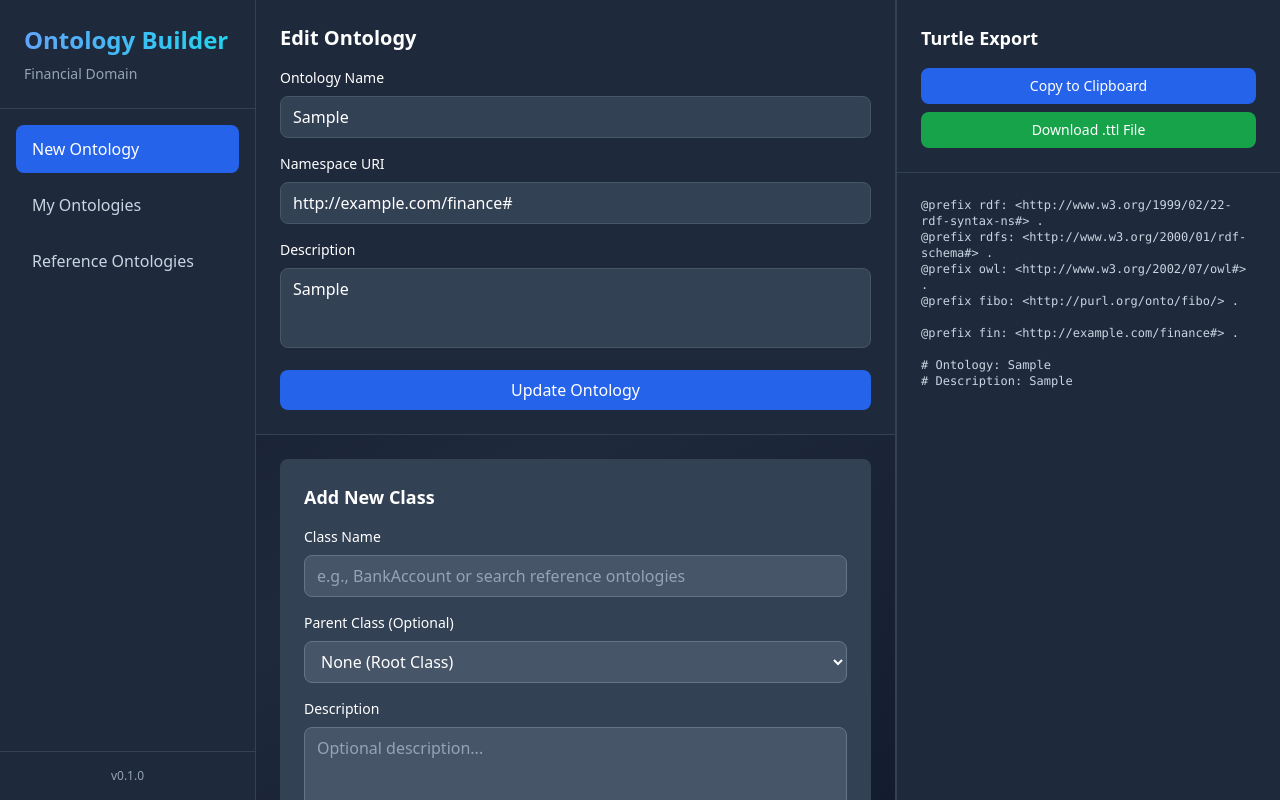
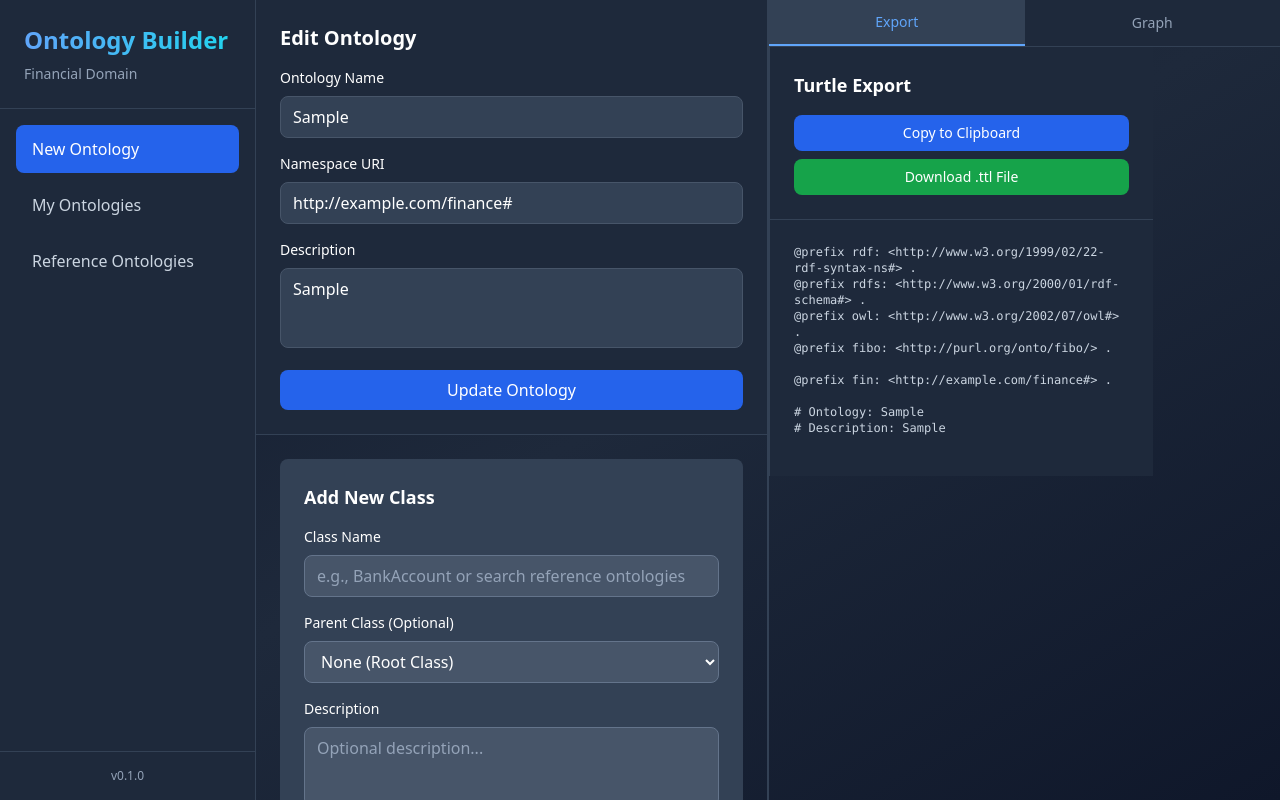
Before and after one commit to chestnzu1/ontology_maker, a Next.js app: page / in a window 1280 px wide. Both pictures are taken after typing "Sample", "Sample" into the empty fields and a click on the button "Create Ontology". Built offline with nearby package versions, Linux system fonts and the light colour scheme.

Commit message:
Add tab switcher for Export and Graph views in right panel

```diff
--- a/components/OntologyEditor.tsx
+++ b/components/OntologyEditor.tsx
@@ -4,6 +4,7 @@ import { useState, useEffect } from 'react'
 import { ClassForm } from './ClassForm'
 import { ClassList } from './ClassList'
 import { TurtleExport } from './TurtleExport'
+import { OntologyGraph } from './OntologyGraph'
 import {
   saveOntology,
   getOntology,
@@ -24,6 +25,7 @@ export function OntologyEditor({
   const [namespace, setNamespace] = useState('http://example.com/finance#')
   const [description, setDescription] = useState('')
   const [loading, setLoading] = useState(false)
+  const [rightPanelView, setRightPanelView] = useState<'export' | 'graph'>('export')
 
   useEffect(() => {
     if (ontologyId) {
@@ -159,8 +161,40 @@ export function OntologyEditor({
         )}
       </div>
 
-      {/* Right Panel - Export */}
-      {ontology && <TurtleExport ontology={ontology} />}
+      {/* Right Panel - Tabs */}
+      {ontology && (
+        <div className="flex-1 flex flex-col overflow-hidden border-l border-slate-700">
+          {/* Tab Navigation */}
+          <div className="flex border-b border-slate-700 bg-slate-800">
+            <button
+              onClick={() => setRightPanelView('export')}
+              className={`flex-1 px-4 py-3 text-sm font-medium transition-colors ${
+                rightPanelView === 'export'
+                  ? 'bg-slate-700 text-blue-400 border-b-2 border-blue-400'
+                  : 'text-slate-400 hover:text-slate-300'
+              }`}
+            >
+              Export
+            </button>
+            <button
+              onClick={() => setRightPanelView('graph')}
+              className={`flex-1 px-4 py-3 text-sm font-medium transition-colors ${
+                rightPanelView === 'graph'
+                  ? 'bg-slate-700 text-blue-400 border-b-2 border-blue-400'
+                  : 'text-slate-400 hover:text-slate-300'
+              }`}
+            >
+              Graph
+            </button>
+          </div>
+
+          {/* Tab Content */}
+          <div className="flex-1 overflow-hidden">
+            {rightPanelView === 'export' && <TurtleExport ontology={ontology} />}
+            {rightPanelView === 'graph' && <OntologyGraph ontology={ontology} />}
+          </div>
+        </div>
+      )}
     </div>
   )
 }
```
